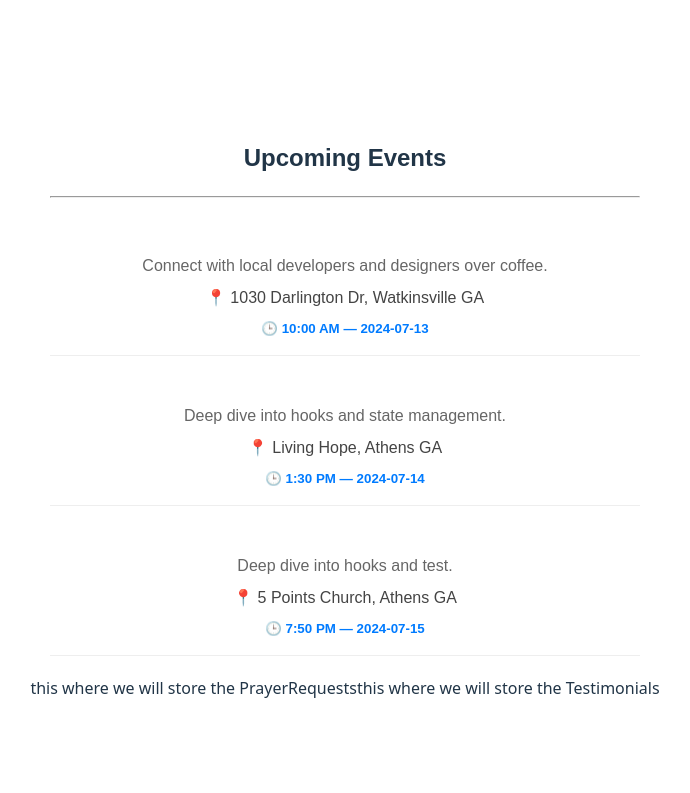
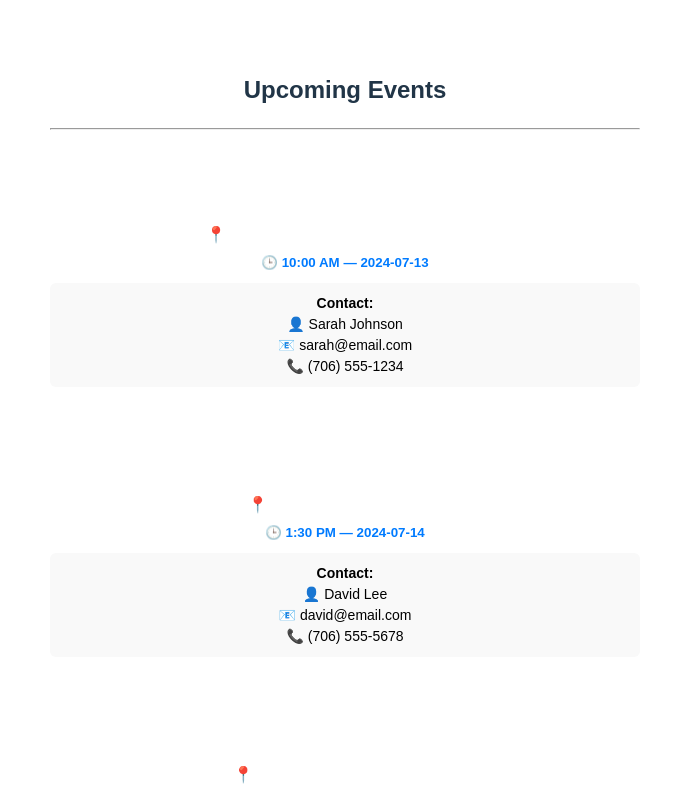
Before and after one commit to TheodoreWillingham/Deep-Calls-To-Deep-Ministries, a React (Vite) app in the folder Deep_Calls_To_Deep_Ministries/: page / in a window 1280 px wide. Shown: the top 793 px of the page, without its empty margins (295-985 px from the left). Built offline with nearby package versions, Linux system fonts and the light colour scheme.

Commit message:
added contact info for event

```diff
--- a/Deep_Calls_To_Deep_Ministries/src/Components/EventSchedule.tsx
+++ b/Deep_Calls_To_Deep_Ministries/src/Components/EventSchedule.tsx
@@ -8,6 +8,9 @@ const events = [
     location: "1030 Darlington Dr, Watkinsville GA",
     time: "10:00 AM",
     date: "2024-07-13",
+    contactName: "Sarah Johnson",
+    contactEmail: "sarah@email.com",
+    contactPhone: "(706) 555-1234",
   },
   {
     id: 2,
@@ -16,6 +19,9 @@ const events = [
     location: "Living Hope, Athens GA",
     time: "1:30 PM",
     date: "2024-07-14",
+    contactName: "David Lee",
+    contactEmail: "david@email.com",
+    contactPhone: "(706) 555-5678",
   },
   {
     id: 3,
@@ -24,6 +30,9 @@ const events = [
     location: "5 Points Church, Athens GA",
     time: "7:50 PM",
     date: "2024-07-15",
+    contactName: "Emily Carter",
+    contactEmail: "emily@email.com",
+    contactPhone: "(706) 555-9012",
   },
 ];
 
@@ -37,27 +46,41 @@ function EventSchedule() {
         <div
           key={event.id}
           style={{
-            borderBottom: "1px solid #eee",
-            padding: "15px 0",
+            borderBottom: "1px solid white",
+            padding: "20px 0",
           }}
         >
           <h3 style={{ margin: "0 0 5px 0", color: "white" }}>
             {event.name}
           </h3>
 
-          <p style={{ margin: "0 0 8px 0", color: "#666" }}>
+          <p style={{ margin: "0 0 8px 0", color: "white" }}>
             {event.description}
           </p>
 
-          {/* Location */}
-          <p style={{ margin: "0 0 6px 0", color: "#444" }}>
+          <p style={{ margin: "0 0 6px 0", color: "white" }}>
             📍 {event.location}
           </p>
 
-          {/* Time + Date */}
-          <small style={{ fontWeight: "bold", color: "#007bff" }}>
+          <small style={{ display: "block", fontWeight: "bold", color: "#007bff", marginBottom: "10px" }}>
             🕒 {event.time} — {event.date}
           </small>
+
+          {/* Contact Section */}
+          <div
+            style={{
+              backgroundColor: "#f9f9f9",
+              padding: "10px",
+              borderRadius: "6px",
+              fontSize: "14px",
+              color: "black"
+            }}
+          >
+            <strong>Contact:</strong>
+            <div>👤 {event.contactName}</div>
+            <div>📧 {event.contactEmail}</div>
+            <div>📞 {event.contactPhone}</div>
+          </div>
         </div>
       ))}
     </div>
```
